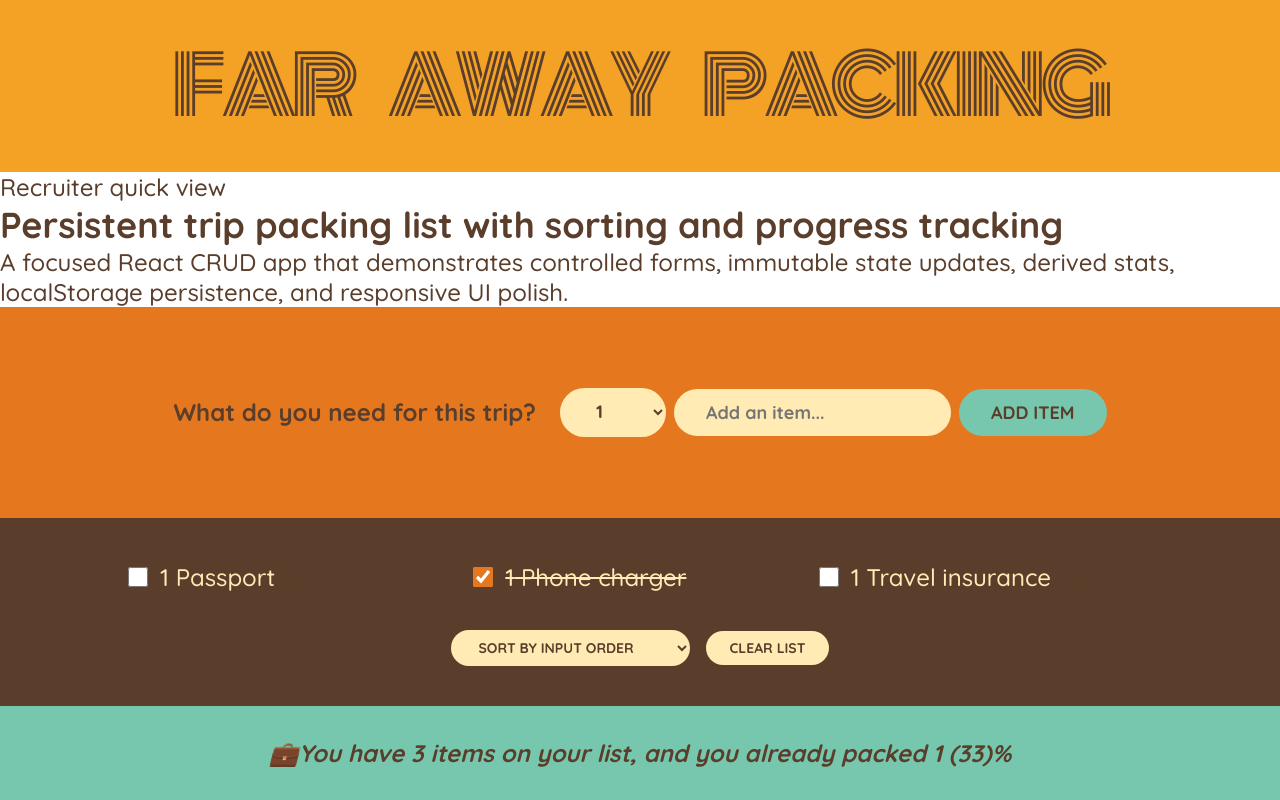
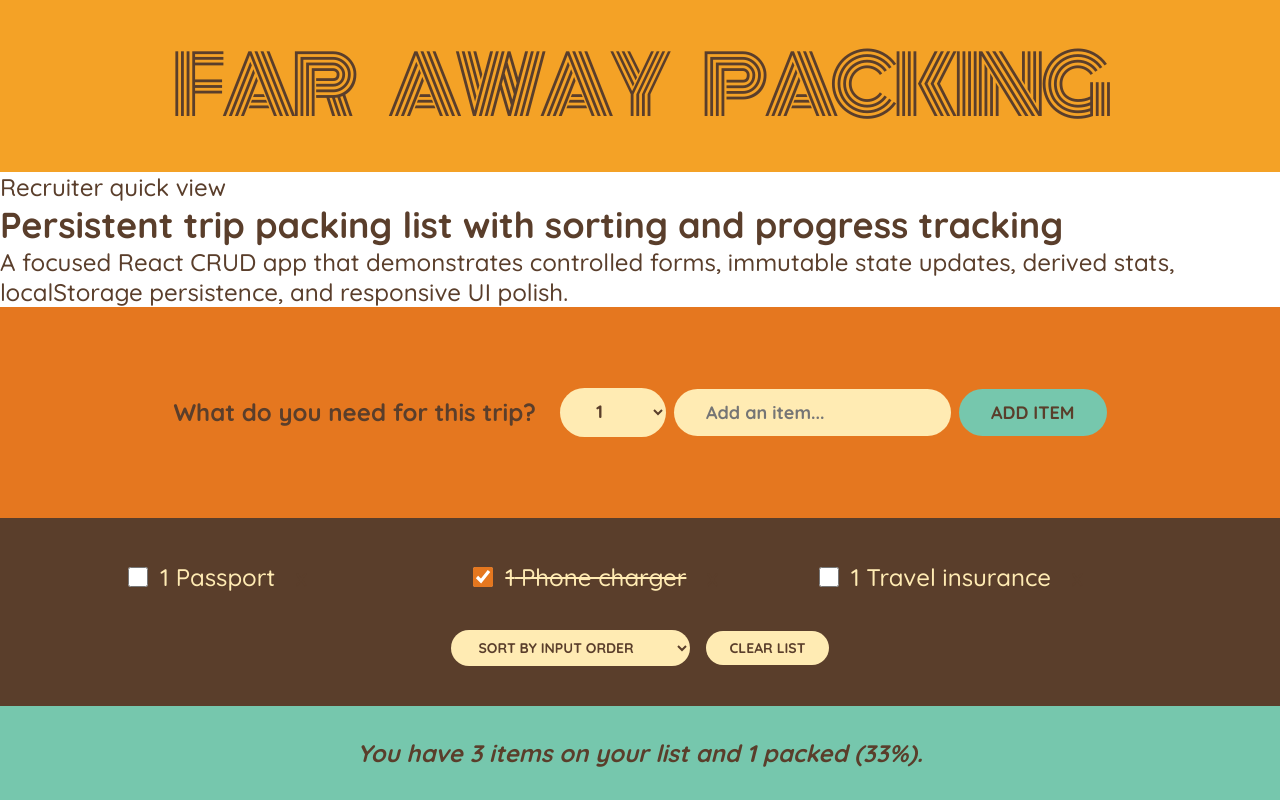
Before and after one commit to advin8546/travel-list, a React (Create React App) app: page / in a window 1280 px wide. Built offline with nearby package versions, Linux system fonts and the light colour scheme.

Commit message:
Improve travel progress copy

```diff
--- a/src/Components/Stats.js
+++ b/src/Components/Stats.js
@@ -1,21 +1,22 @@
 export function Stats({ items }) {
-  if (!items.length)
+  if (!items.length) {
     return (
       <p className="stats">
-        <em>Start adding some items to your packing list 🚀</em>
+        <em>Start adding items to build your packing plan.</em>
       </p>
     );
-  const itemsL = items.length;
-  const numPacked = items.filter((items) => items.packed).length;
-  const V = Math.round((numPacked / itemsL) * 100);
+  }
+
+  const totalItems = items.length;
+  const numPacked = items.filter((item) => item.packed).length;
+  const percentPacked = Math.round((numPacked / totalItems) * 100);
+
   return (
     <footer className="stats">
       <em>
-        {V === 100
-          ? "You got everything! Ready to go ✈️"
-          : `💼You have
-        ${items.length} items on your list, and you already packed
-        ${numPacked} (${V})%`}
+        {percentPacked === 100
+          ? "Everything is packed. You are ready to go."
+          : `You have ${totalItems} items on your list and ${numPacked} packed (${percentPacked}%).`}
       </em>
     </footer>
   );
```
